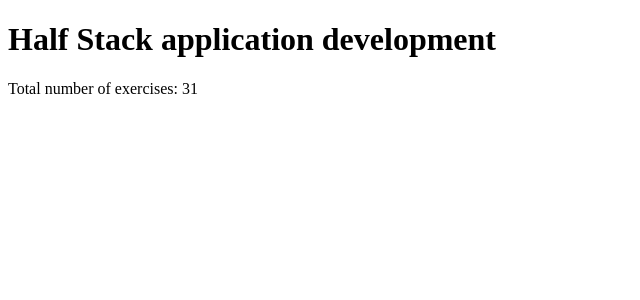
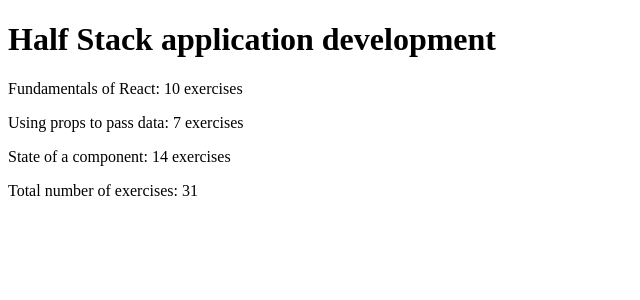
Before and after one commit to jordanhailey/fullstackopen, a React (Create React App) app in the folder part-01/: page / in a window 1280 px wide. Shown: the top 300 px of the page, without its empty margins (0-640 px from the left). Built offline with nearby package versions, Linux system fonts and the light colour scheme.

Commit message:
refactor App.js to properly feed 'parts' prop on newly refactored Content component

```diff
--- a/part-01/src/App.js
+++ b/part-01/src/App.js
@@ -15,9 +15,12 @@ const App = () => {
   return (
     <div>
       <Header course={course} />
-      <Content part={part1} numExercises={exercises1} />
-      <Content part={part2} numExercises={exercises2} />
-      <Content part={part3} numExercises={exercises3} />
+      <Content parts={[
+        {part:part1,exercises:exercises1},
+        {part:part2,exercises:exercises2},
+        {part:part3,exercises:exercises3},
+        ]}
+      />
       <Total total={exercises1 + exercises2 + exercises3} />
     </div>
   )
```
